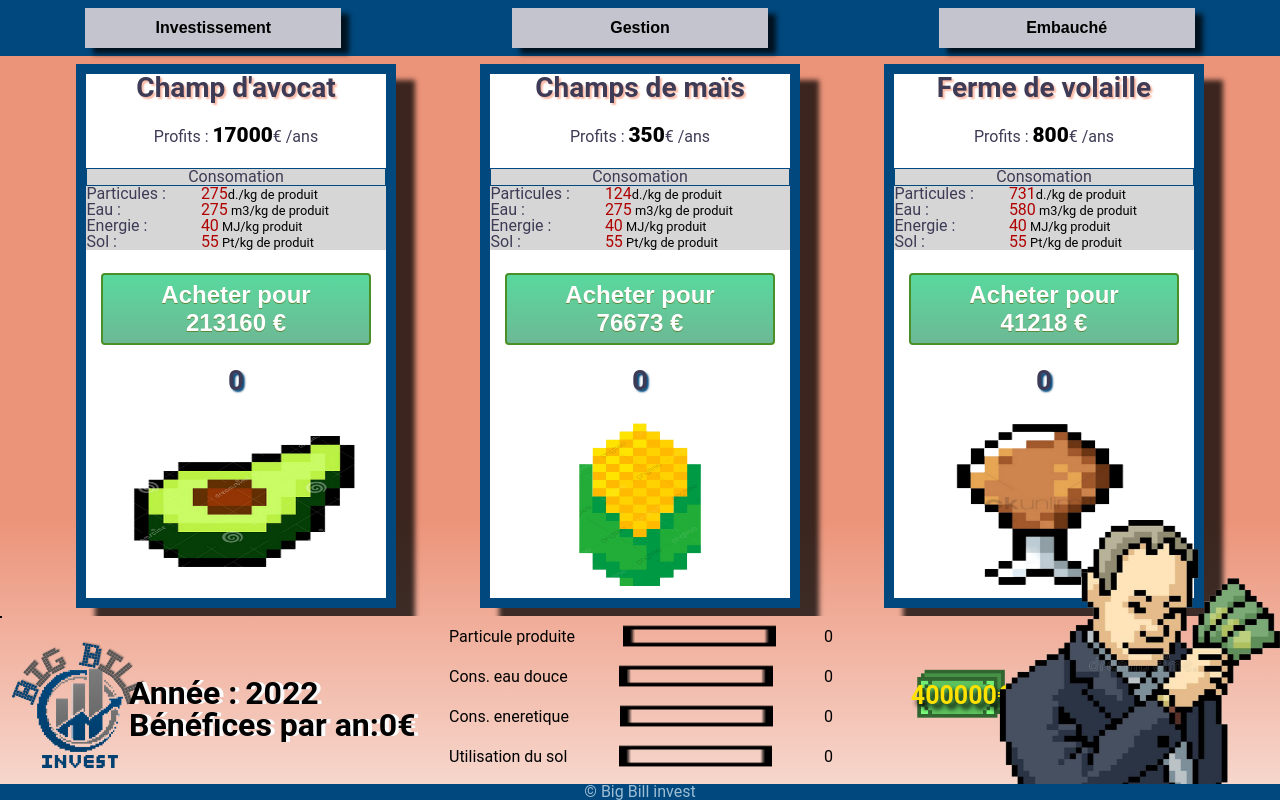
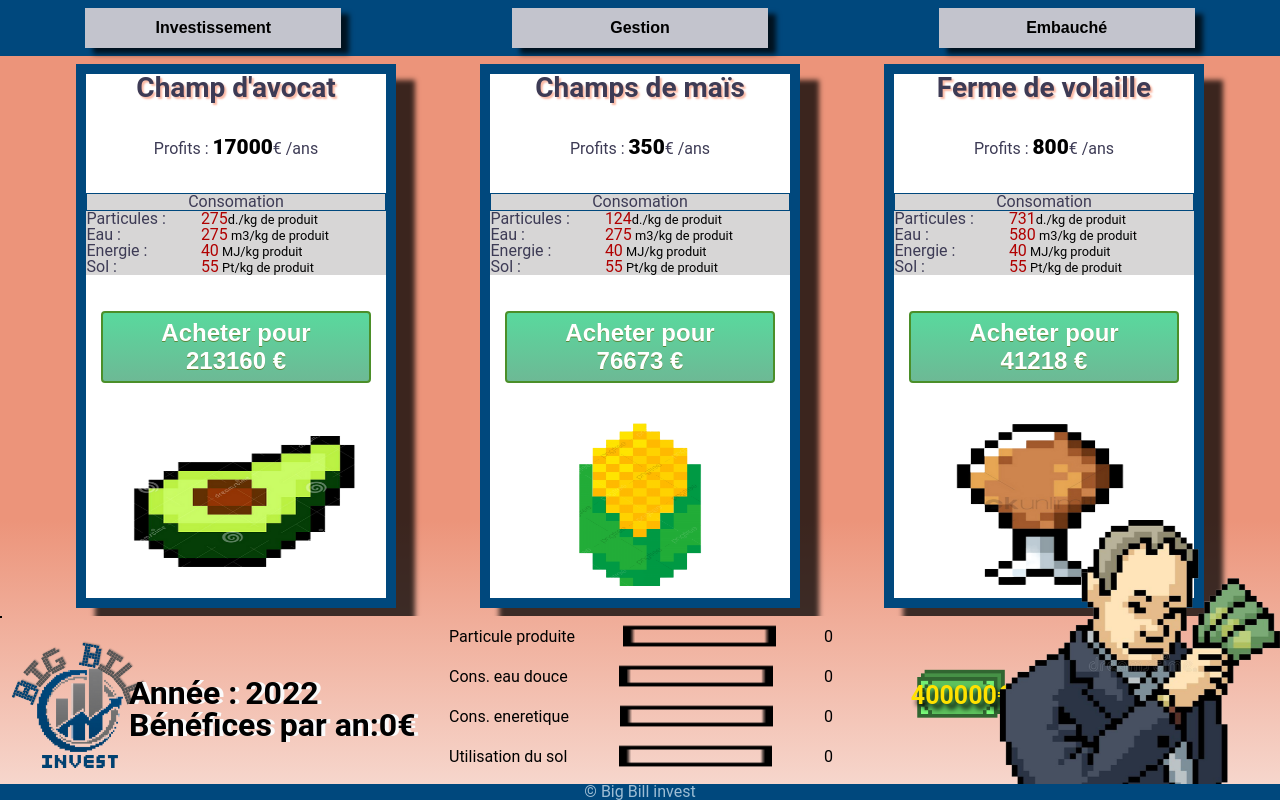
Before and after one commit to ThomasDCW/hackalillejs0522, a React (Vite) app in the folder frontend/: page /investissement in a window 1280 px wide. Built offline with nearby package versions, Linux system fonts and the light colour scheme.

Commit message:
add new count

```diff
--- a/frontend/src/components/Card/index.jsx
+++ b/frontend/src/components/Card/index.jsx
@@ -95,7 +95,6 @@ export default function Card(props) {
       </table>
       {props.upgrade}
       {props.buttonAchat}
-      <h2>{nb}</h2>
       <img src={props.image} alt="img" />
       {props.buttonVente}
     </SCard>
--- a/frontend/src/components/Card/style.jsx
+++ b/frontend/src/components/Card/style.jsx
@@ -63,12 +63,6 @@ export default styled.div`
     font-size: 28px;
     font-weight: bold;
   }
-  h2 {
-    text-shadow: 2px 2px 2px #00487d;
-    text-align: center;
-    font-size: 28px;
-    font-weight: bold;
-  }
   @media screen and (max-width: 600px) {
   }
 `;
--- a/frontend/src/components/CardAchat/index.jsx
+++ b/frontend/src/components/CardAchat/index.jsx
@@ -52,7 +52,6 @@ export default function CardAchat(props) {
   };
 
   const incrementInvest = () => {
-    // setInvestissement(investissement);
     setInvestissement([...investissement, props.id]);
   };
 
```
